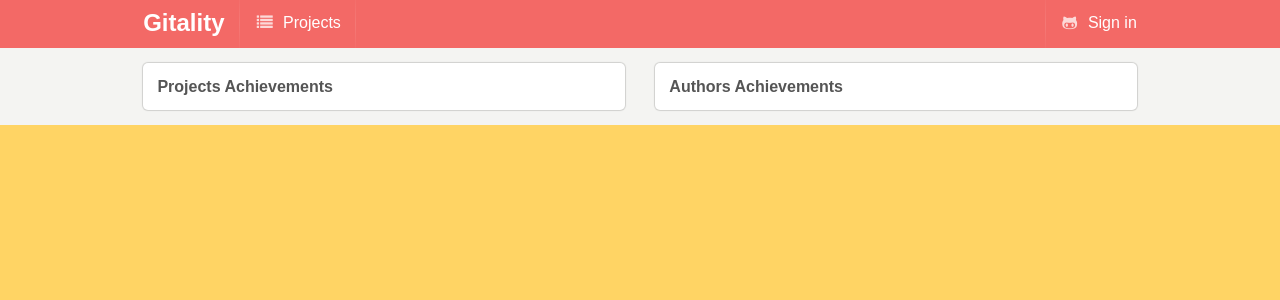
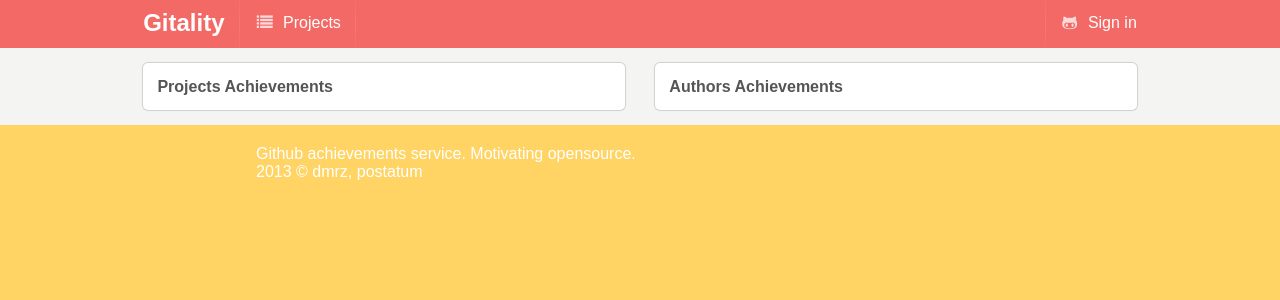
Before and after one commit to DjangoLover/gitality, a Django app: page / in a window 1280 px wide. Shown: the top 300 px of the page. Run offline with Django 3.2, Linux system fonts and the light colour scheme; data that the repository does not hold is empty; parts of the project's set-up code (start-up, migrations or seed data) failed here and were passed over; some libraries are stand-ins or nearby versions.

Commit message:
Added footer

```diff
--- a/gitality/core/static/css/main.css
+++ b/gitality/core/static/css/main.css
@@ -12,8 +12,20 @@ a {
 }
 footer {
     background-color: #ffd464;
-    padding: 20px;
+    padding: 20px 0;
 }
+footer > div {
+  width: 60%;
+  margin: 0 auto;
+  color: #ffffff;
+}
+footer div.floated {
+  display: inline-block;
+}
+footer a {
+  color: #ffffff;
+}
+footer a:hover,
 a:hover {
     color: #f36966;
 }
--- a/gitality/templates/base.html
+++ b/gitality/templates/base.html
@@ -28,8 +28,14 @@
     </div>
 
     <footer>
-      {% block footer %}
-      {% endblock footer %}
+      <div>
+        <div class="ui">
+          Github achievements service. Motivating opensource.
+        </div>
+        <div class="ui">
+          2013 &#169; <a href="https://github.com/dmrz">dmrz</a>, <a href="https://github.com/postatum">postatum</a>
+        </div>
+      </div>
     </footer>
 
   </body>
```
